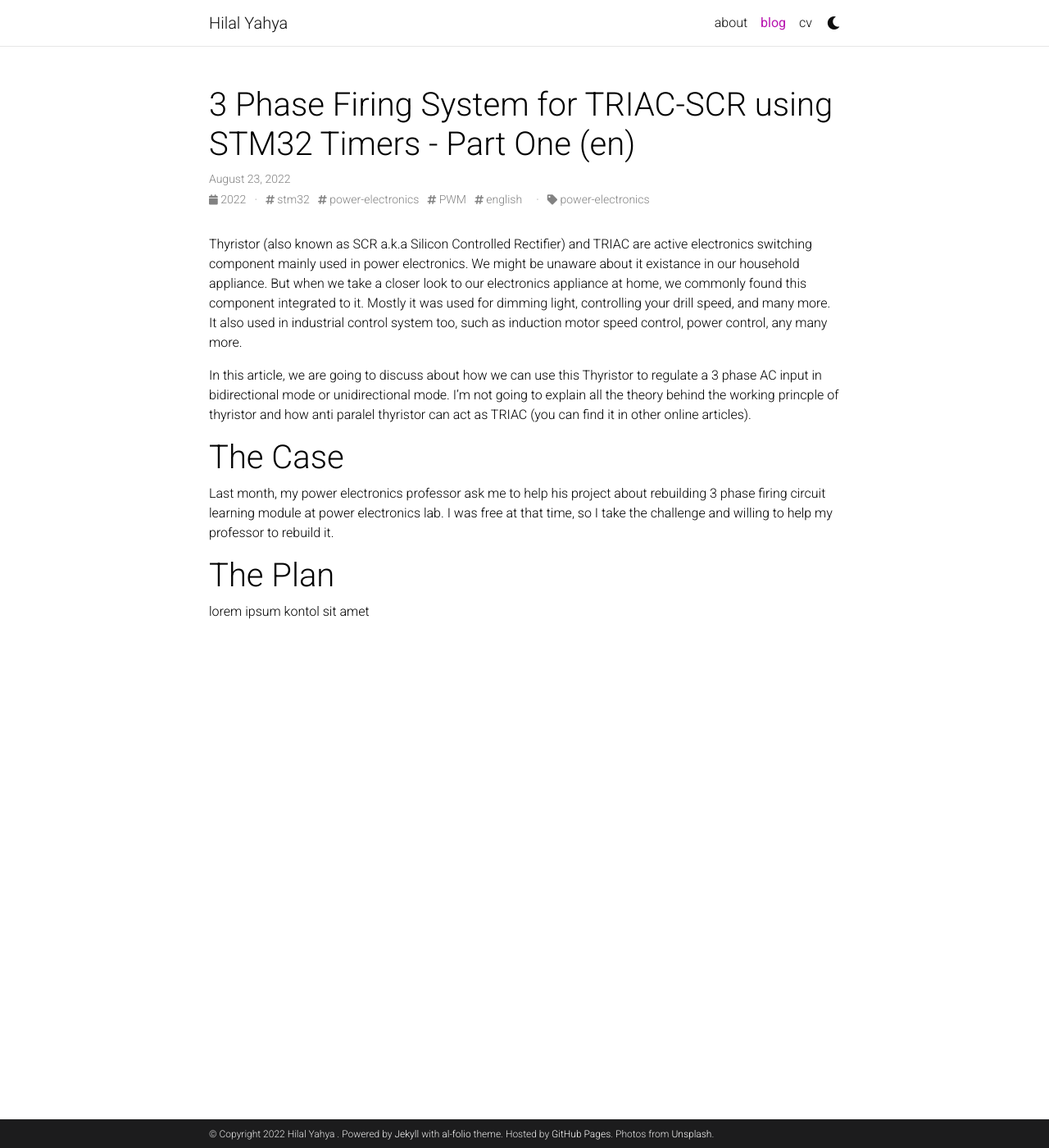
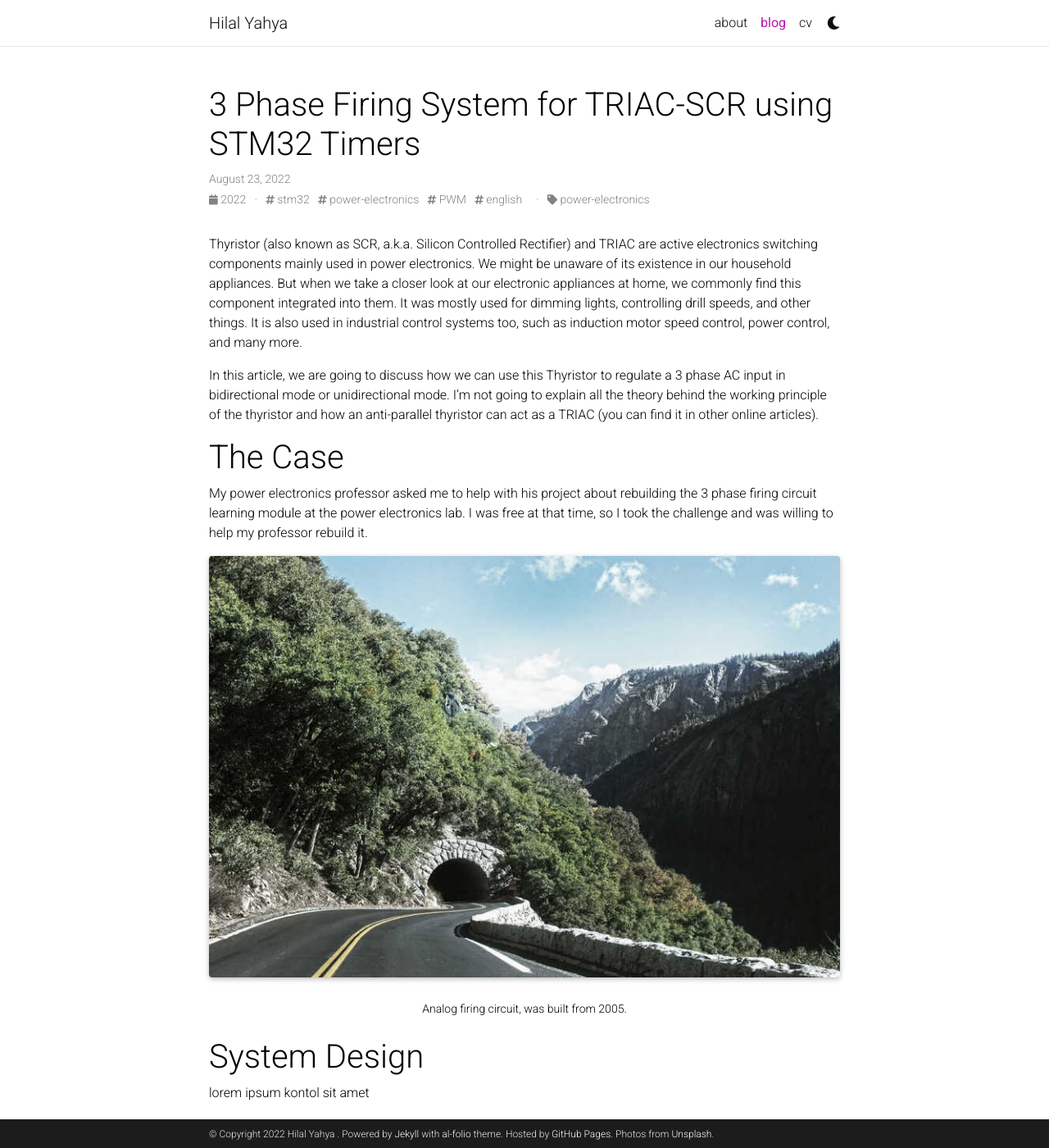
Before and after one commit to Hi-Peng/personal_web, a Jekyll site: the page built from _posts/2022-08-22-acregstm-pt1.md, in a window 1280 px wide and 1400 px high. Shown: the whole window at 82% size. Built offline with Jekyll 4.4.1, drawn with Linux system fonts in a browser that asks for light colours; full-size pictures stand in for the smaller copies a plugin makes; comment, search, counter and statistics services are not loaded; a style sheet for code colours, icons or effects is not loaded.

Commit message:
integrating with discuss

```diff
--- a/_config.yml
+++ b/_config.yml
@@ -109,7 +109,7 @@
   enabled: true
 
 # Comments
-disqus_shortname: al-folio # put your disqus shortname
+disqus_shortname: hipeng # put your disqus shortname
 # https://help.disqus.com/en/articles/1717111-what-s-a-shortname
 
 # External sources.
--- a/_posts/2022-08-22-acregstm-pt1.md
+++ b/_posts/2022-08-22-acregstm-pt1.md
@@ -1,18 +1,28 @@
 ---
 layout: post
-title: 3 Phase Firing System for TRIAC-SCR using STM32 Timers - Part One (en)
+title: 3 Phase Firing System for TRIAC-SCR using STM32 Timers
 date: 2022-08-23 00:00:00-0400
 description: The Case and The Plan
 tags: stm32 power-electronics PWM english
 categories: power-electronics
+comments: true
 ---
 
-Thyristor (also known as SCR a.k.a Silicon Controlled Rectifier) and TRIAC are active electronics switching component mainly used in power electronics. We might be unaware about it existance in our household appliance. But when we take a closer look to our electronics appliance at home, we commonly found this component integrated to it. Mostly it was used for dimming light, controlling your drill speed, and many more. It also used in industrial control system too, such as induction motor speed control, power control, any many more.
+Thyristor (also known as SCR, a.k.a. Silicon Controlled Rectifier) and TRIAC are active electronics switching components mainly used in power electronics. We might be unaware of its existence in our household appliances. But when we take a closer look at our electronic appliances at home, we commonly find this component integrated into them. It was mostly used for dimming lights, controlling drill speeds, and other things. It is also used in industrial control systems too, such as induction motor speed control, power control, and many more.
 
-In this article, we are going to discuss about how we can use this Thyristor to regulate a 3 phase AC input in bidirectional mode or unidirectional mode. I'm not going to explain all the theory behind the working princple of thyristor and how anti paralel thyristor can act as TRIAC (you can find it in other online articles).
+In this article, we are going to discuss how we can use this Thyristor to regulate a 3 phase AC input in bidirectional mode or unidirectional mode. I’m not going to explain all the theory behind the working principle of the thyristor and how an anti-parallel thyristor can act as a TRIAC (you can find it in other online articles).
 
 # The Case
-Last month, my power electronics professor ask me to help his project about rebuilding 3 phase firing circuit learning module at power electronics lab. I was free at that time, so I take the challenge and willing to help my professor to rebuild it.
+My power electronics professor asked me to help with his project about rebuilding the 3 phase firing circuit learning module at the power electronics lab. I was free at that time, so I took the challenge and was willing to help my professor rebuild it.
 
-# The Plan
+<div class="row mt-3">
+    <div class="col-sm mt-3 mt-md-0">
+        {% include figure.html path="assets/img/2022-08-23-acregpt1/1.jpg" class="img-fluid rounded z-depth-1" %}
+    </div>
+</div>
+<div class="caption">
+    Analog firing circuit, was built from 2005.
+</div>
+
+# System Design
 lorem ipsum kontol sit amet
```
Also changed, not shown: assets/img/2022-08-23-acregpt1/1.jpg (added).
